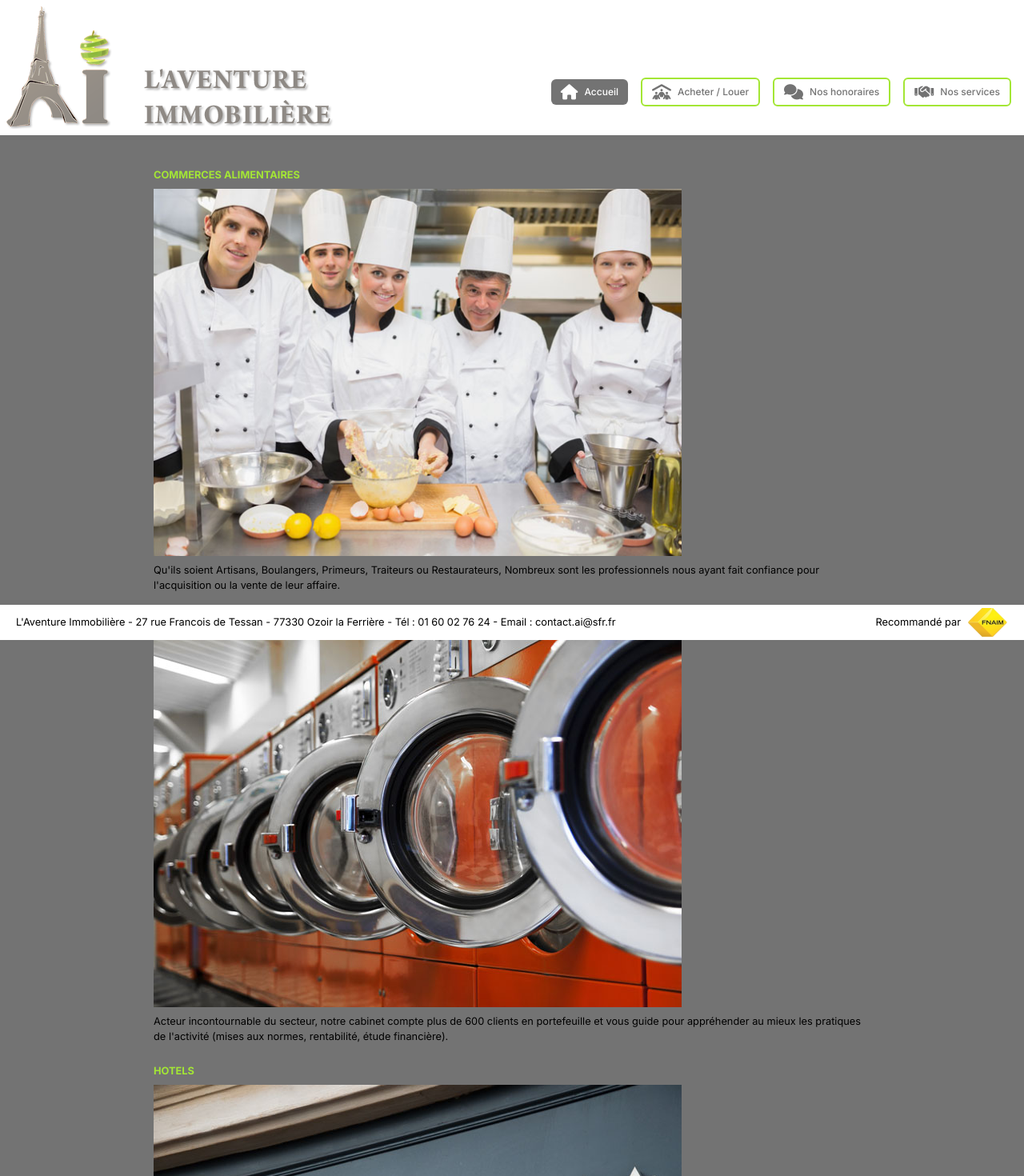
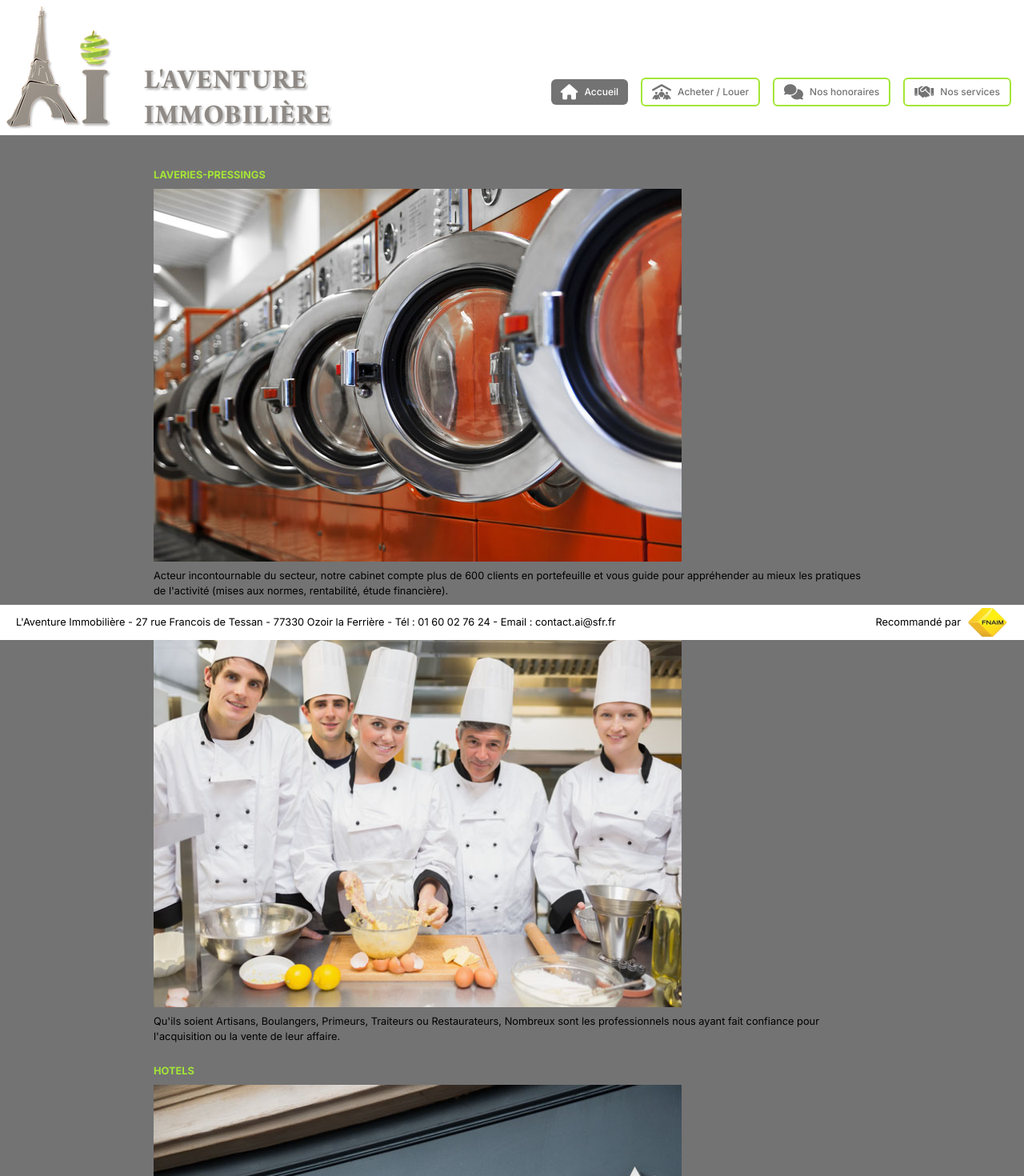
Before and after one commit to ProjectMaker/next-immo, a Next.js app: page / in a window 1280 px wide. Shown: the top 1470 px of the page at 80% size. Built offline with nearby package versions, Linux system fonts and the light colour scheme.

Commit message:
laverie first

```diff
--- a/app/page.js
+++ b/app/page.js
@@ -2,13 +2,13 @@
 import Image from "next/image"
 
 const ITEMS = [{
+  img: '/carousel/photo2.jpeg',
+  label: 'LAVERIES-PRESSINGS',
+  description: 'Acteur incontournable du secteur, notre cabinet compte plus de 600 clients en portefeuille et vous guide pour appréhender au mieux les pratiques de l&apos;activité (mises aux normes, rentabilité, étude financière).'
+}, {
   img: '/carousel/photo1.jpeg',
   label: 'COMMERCES ALIMENTAIRES',
   description: 'Qu&apos;ils soient Artisans, Boulangers, Primeurs, Traiteurs ou Restaurateurs, Nombreux sont les professionnels nous ayant fait confiance pour l&apos;acquisition ou la vente de leur affaire.'
-}, {
-  img: '/carousel/photo2.jpeg',
-  label: 'LAVERIES-PRESSINGS',
-  description: 'Acteur incontournable du secteur, notre cabinet compte plus de 600 clients en portefeuille et vous guide pour appréhender au mieux les pratiques de l&apos;activité (mises aux normes, rentabilité, étude financière).'
 }, {
   img: '/carousel/photo3.jpeg',
   label: 'HOTELS',
```
